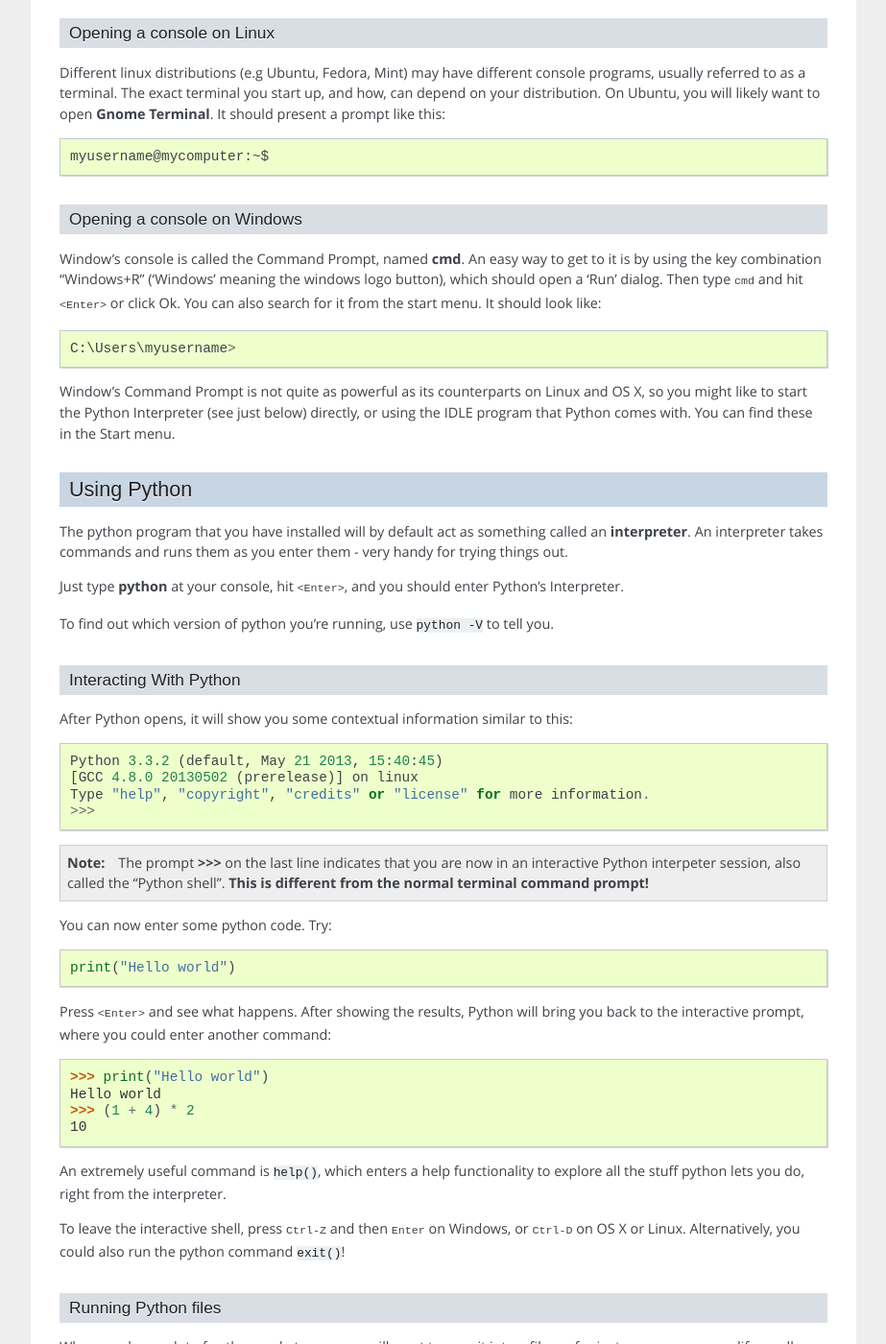
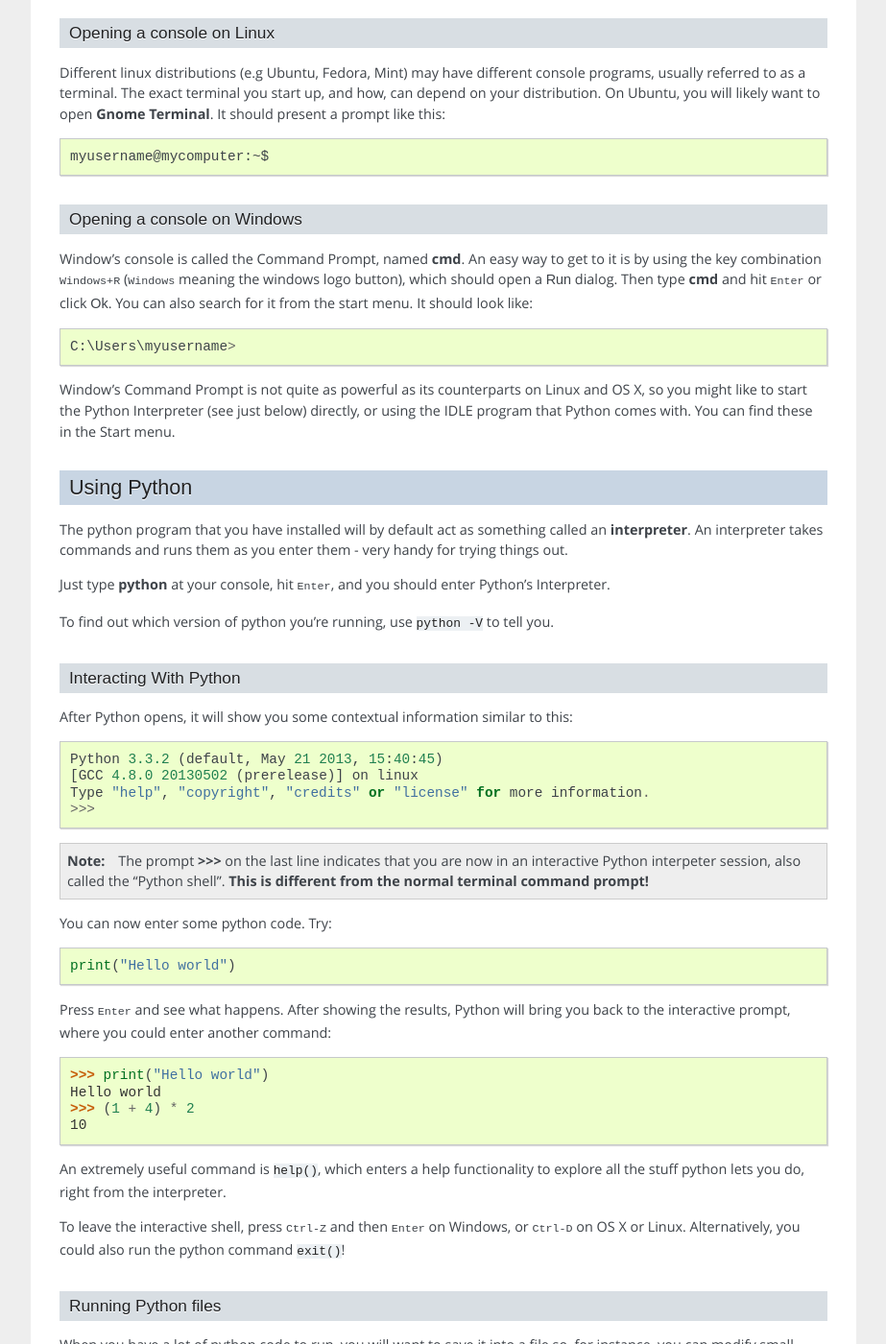
Before and after one commit to OpenTechSchool/python-beginners, a Sphinx documentation site: the page built from source/getting_started.rst, in a window 1280 px wide and 1400 px high, scrolled down 1408 px. Shown: the whole window at 96% size, without its empty margins (198-1121 px from the left). Built offline with Sphinx 7.4.7, drawn with Linux system fonts in a browser that asks for light colours; some web fonts are replaced; some of the changed lines change nothing that is shown.

Commit message:
Fix kbd etc. markup.

```diff
--- a/source/getting_started.rst
+++ b/source/getting_started.rst
@@ -107,11 +107,12 @@ likely want to open :program:`Gnome Terminal`. It should present a prompt like t
 Opening a console on Windows
 ----------------------------
 
-Window's console is called the Command Prompt, named :program:`cmd`.
-An easy way to get to it is by using the key combination "Windows+R"
-('Windows' meaning the windows logo button), which should open a 'Run' dialog.
-Then type :kbd:`cmd` and hit :kbd:`<Enter>` or click Ok. You can also search
-for it from the start menu. It should look like::
+Window's console is called the Command Prompt, named :program:`cmd`.  An easy
+way to get to it is by using the key combination :kbd:`Windows+R`
+(:kbd:`Windows` meaning the windows logo button), which should open a
+:guilabel:`Run` dialog.  Then type :program:`cmd` and hit :kbd:`Enter` or
+click :guilabel:`Ok`. You can also search for it from the start menu. It should
+look like::
 
     C:\Users\myusername>
 
@@ -127,7 +128,7 @@ The python program that you have installed will by default act as something
 called an **interpreter**. An interpreter takes commands and runs them as you
 enter them - very handy for trying things out.
 
-Just type :program:`python` at your console, hit :kbd:`<Enter>`, and you should
+Just type :program:`python` at your console, hit :kbd:`Enter`, and you should
 enter Python's Interpreter.
 
 To find out which version of python you're running,
@@ -153,7 +154,7 @@ You can now enter some python code. Try::
 
     print("Hello world")
 
-Press :kbd:`<Enter>` and see what happens. After showing the results, Python
+Press :kbd:`Enter` and see what happens. After showing the results, Python
 will bring you back to the interactive prompt, where you could enter
 another command::
 
@@ -181,8 +182,8 @@ the interactive interpreter.
 
 **Let's try that**.  Create a file :file:`hello.py` in your current directory
 with your favorite text editor and write the print command from above.  Now
-save that file. On Linux or OS X, you can also run :kbd:`touch hello.py` to
-create an empty file to edit. To run this file with python, it's pretty easy:
+save that file. On Linux or OS X, you can also run ``touch hello.py`` to create
+an empty file to edit. To run this file with python, it's pretty easy:
 
 .. code-block:: bash
 
@@ -195,7 +196,7 @@ create an empty file to edit. To run this file with python, it's pretty easy:
 
 On Windows you should also be able to double-click the Python file to run it.
 
-When pressing :kbd:`<Enter>` now, the file is executed and you see the output
+When pressing :kbd:`Enter` now, the file is executed and you see the output
 as before.  But this time, after Python finished executing all commands from
 that file it exits back to the system command prompt, instead of going back
 to the interactive shell.
```
